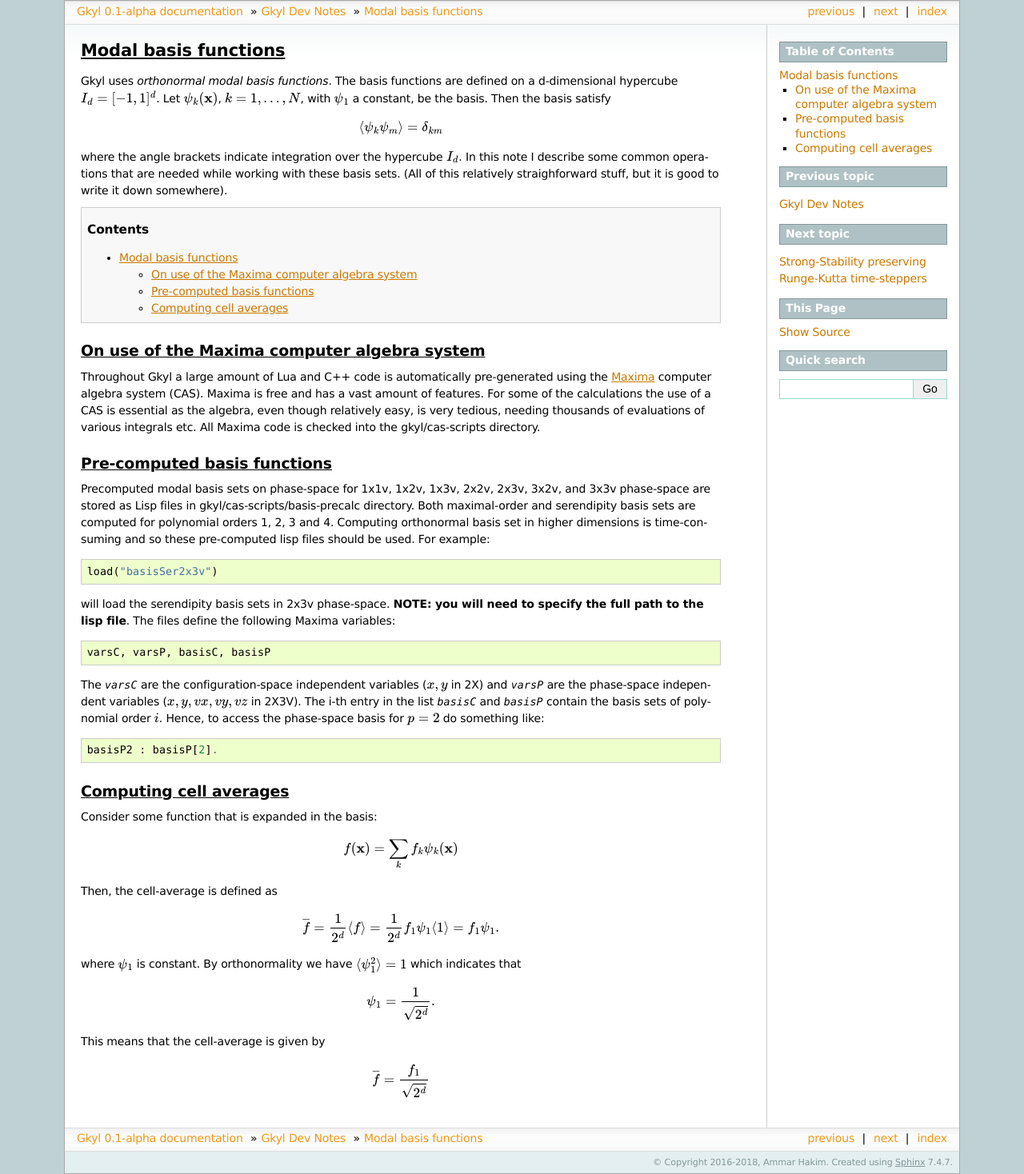
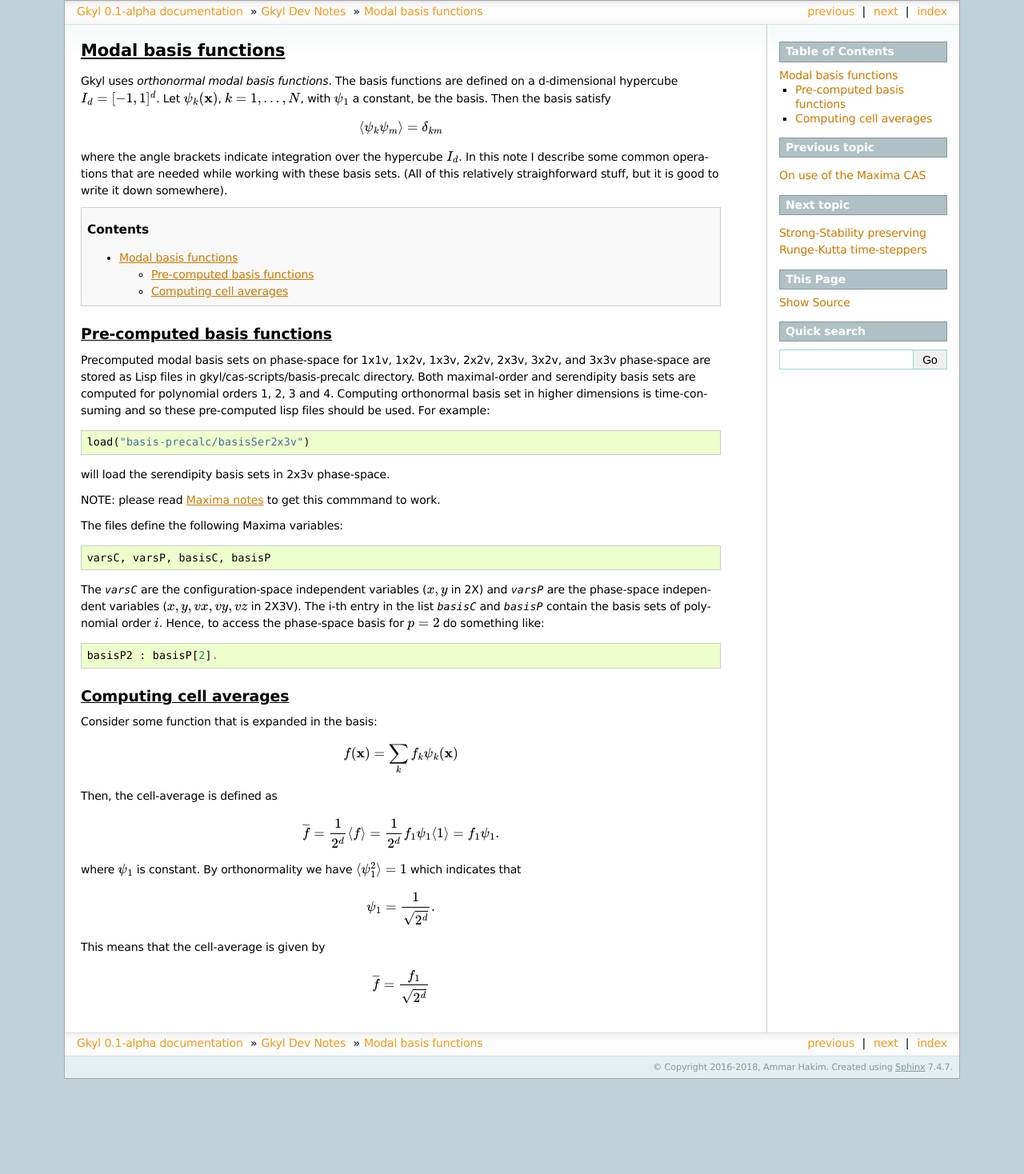
Before and after one commit to ammarhakim/gkyl-doc, a Sphinx documentation site: the page built from source/modalbasis.rst, in a window 1280 px wide. Shown: the whole page at 80% size. Built offline with Sphinx 7.4.7, drawn with Linux system fonts in a browser that asks for light colours; after the commit the page ends 1349 px from its top, so only the background shows below that.

Commit message:
Added notes on how get Maxima setup for using cas-scripts code

```diff
--- a/source/devnotes.rst
+++ b/source/devnotes.rst
@@ -7,6 +7,7 @@
 .. toctree::
   :maxdepth: 1
 
+  onmaxima
   modalbasis
   ssp-rk
   maxwell-eigensystem
--- a/source/modalbasis.rst
+++ b/source/modalbasis.rst
@@ -17,17 +17,6 @@
 
 .. contents::
 
-On use of the Maxima computer algebra system
---------------------------------------------
-
-Throughout Gkyl a large amount of Lua and C++ code is automatically
-pre-generated using the `Maxima <http://maxima.sourceforge.net>`_
-computer algebra system (CAS). Maxima is free and has a vast amount of
-features. For some of the calculations the use of a CAS is essential
-as the algebra, even though relatively easy, is very tedious, needing
-thousands of evaluations of various integrals etc. All Maxima code is
-checked into the gkyl/cas-scripts directory.
-
 Pre-computed basis functions
 ----------------------------
 
@@ -39,11 +28,14 @@
 time-consuming and so these pre-computed lisp files should be
 used. For example::
 
-  load("basisSer2x3v")
+  load("basis-precalc/basisSer2x3v")
 
-will load the serendipity basis sets in 2x3v phase-space. **NOTE: you
-will need to specify the full path to the lisp file**. The files
-define the following Maxima variables::
+will load the serendipity basis sets in 2x3v phase-space.
+
+NOTE: please read :doc:`Maxima notes <onmaxima>` to get this commmand
+to work.
+
+The files define the following Maxima variables::
 
   varsC, varsP, basisC, basisP
 
```
Also changed, not shown: source/onmaxima.rst (added, +33 -0 lines), source/ssp-rk.rst (+4 -3 lines).
